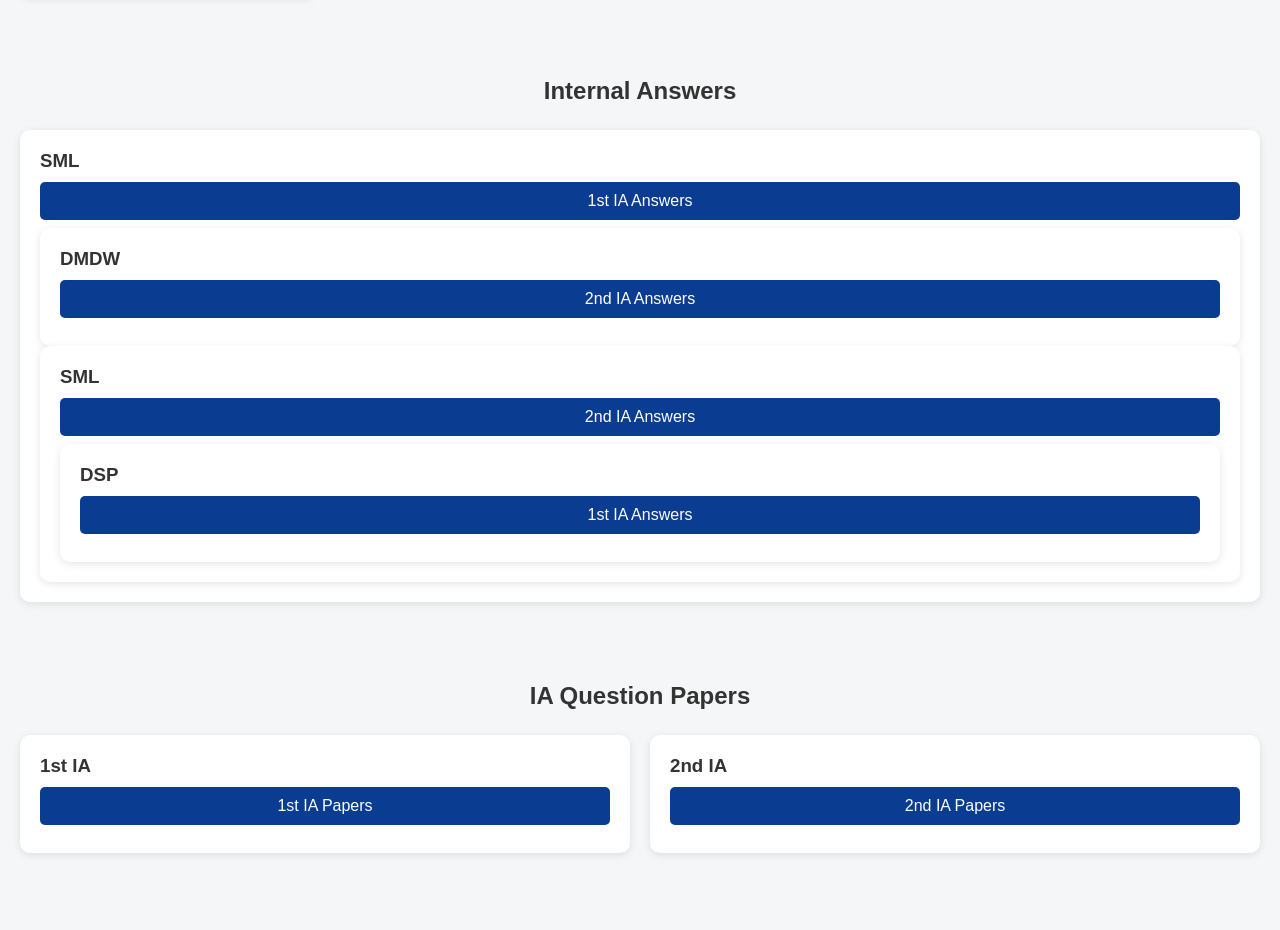
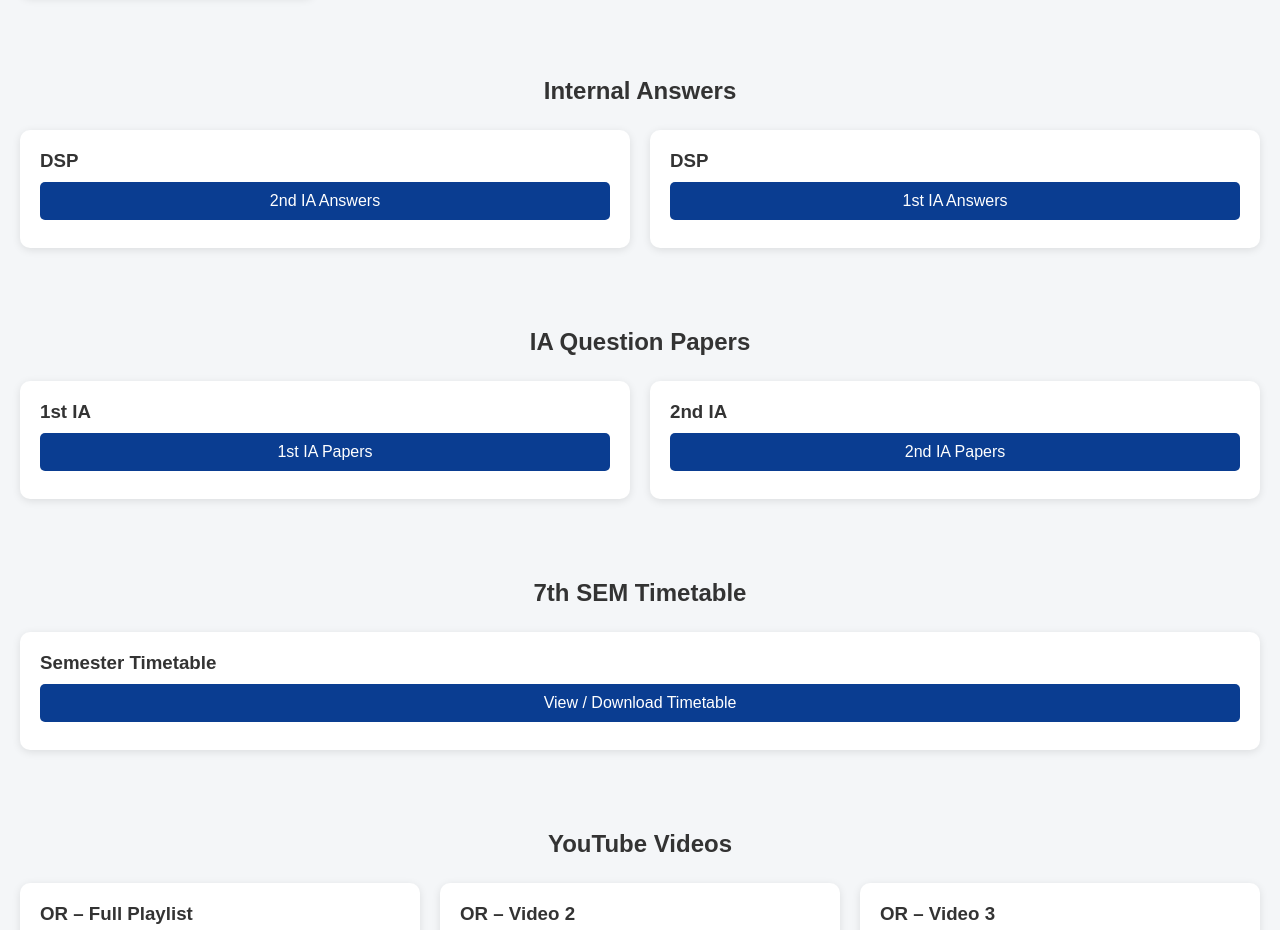
Before and after one commit to sreenivas2003/7th-sem-website, a plain HTML site: page index.html in a window 1280 px wide. Shown: the part 1967-2897 px from the top of the page. Drawn offline with Linux system fonts and the light colour scheme; grey boxes are pictures that could not be loaded; files whose address does not match are found by name.

Commit message:
Update index.html

```diff
--- a/index.html
+++ b/index.html
@@ -126,24 +126,11 @@
 <!-- ================= Internal ANSWERS ================= -->
 <section class="content" id="important">
     <h2>Internal Answers</h2>
-
-    <div class="card-container">
-        <div class="card">
-            <h3>SML</h3>
-            <a class="btn" href="https://drive.google.com/file/d/1LNPOOWKjWfuBD0i4kwknDI3cYLG87wqt/view?usp=drivesdk" target="_blank">1st IA Answers</a>
               <div class="card-container">
         <div class="card">
-            <h3>DMDW</h3>
-            <a class="btn" href="https://drive.google.com/file/d/1OlJcmEuA6RBpLJdD9hU9rJvzDDRlk_IY/view?usp=drivesdk" target="_blank">2nd IA Answers</a>
+            <h3>DSP</h3>
+            <a class="btn"https://drive.google.com/file/d/1FekaxGlGptajFQU7rAHsfbedksmkH9u_/view?usp=drivesdk" target="_blank">2nd IA Answers</a>
         </div>
-        </div>
-        <div class="card-container">
-        <div class="card">
-
-            <h3>SML</h3>
-            <a class="btn" href="https://drive.google.com/file/d/1mc5CcsfZ5BXFoZFL88RdFA6RIi3wBtyY/view?usp=drivesdk" target="_blank">2nd IA Answers</a>
-
-
     <div class="card-container">
         <div class="card">
             <h3>DSP</h3>
```
